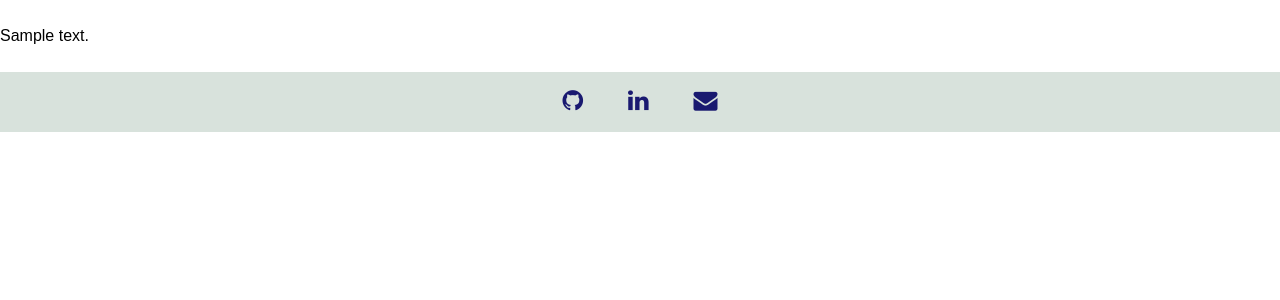
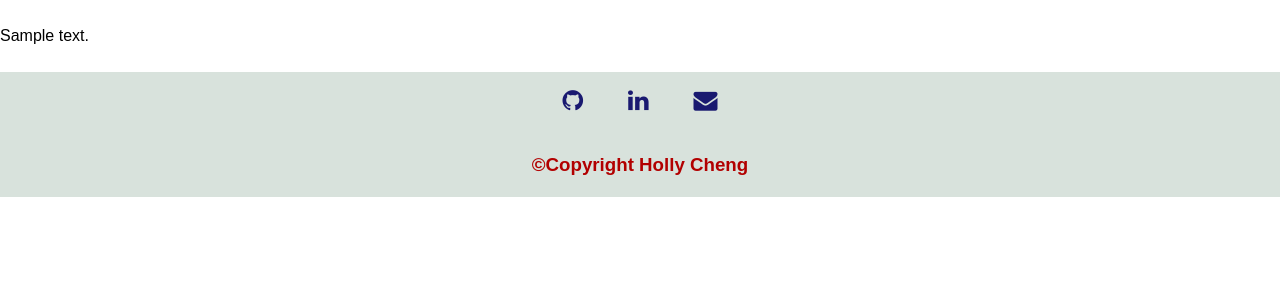
Before and after one commit to c-oh/personal_portfolio_theme, a WordPress theme: template themes/dumplinghub_site/home.php in a window 1280 px wide. Shown: the part 100-400 px from the top of the page. Run offline with PHP 8.4 and a stand-in for WordPress, Linux system fonts and the light colour scheme; the site name, menu and one post (Sample post) are stand-ins, and other content is empty; some libraries are stand-ins or nearby versions.

Commit message:
Added copyright line and made it in the middle

```diff
--- a/themes/dumplinghub_site/footer.php
+++ b/themes/dumplinghub_site/footer.php
@@ -9,7 +9,7 @@
 	</div>
 	<!-- #content -->
 	<footer id="colophon" class="site-footer" role="contentinfo">
-		<section class="footer-container">
+		<div class="footer-container">
 			<p>
 				<a href="<?php echo esc_url( 'https://github.com/dumplinghub' ); ?>"> <i class="fa fa-github" aria-hidden="true"></i></a>
 			</p>
@@ -19,7 +19,10 @@
 			<p>
 				<a href="<?php echo esc_url( 'adfsd@afads.com' ); ?>"> <i class="fa fa-envelope" aria-hidden="true"></i> </a>
 			</p>
-		</section>
+		</div>
+		<div class = "copyright">
+			<h3>&#169;Copyright Holly Cheng</h3>
+			</div>
 		<!-- .site-info -->
 	</footer>
 	<!-- #colophon -->
--- a/themes/dumplinghub_site/sass/_footer.scss
+++ b/themes/dumplinghub_site/sass/_footer.scss
@@ -10,4 +10,10 @@
             color: $color__link-hover;
         }
     }
+     .copyright{
+            color: $color_red;
+            font: 1rem $font__main;
+            display:flex;
+            justify-content:space-around;
+        }
 }
--- a/themes/dumplinghub_site/sass/_variables.scss
+++ b/themes/dumplinghub_site/sass/_variables.scss
@@ -24,6 +24,7 @@ $color-grey: #D8E2DC;
 $color-lightgrey: #FBFEFB;
 $color-blue: #1E4E83;
 $color_black: black;
+$color_red: #b20000;
 
 
 // Typography
--- a/themes/dumplinghub_site/style.css
+++ b/themes/dumplinghub_site/style.css
@@ -845,3 +845,10 @@ object {
     .site-footer .footer-container .fa {
       font-size: 1.5rem;
       color: midnightblue; }
+  .site-footer .copyright {
+    color: #b20000;
+    font: 1rem "roboto" sans-serif;
+    display: -ms-flexbox;
+    display: flex;
+    -ms-flex-pack: distribute;
+        justify-content: space-around; }
```
Also changed, not shown: themes/dumplinghub_site/build/css/style.min.css.
